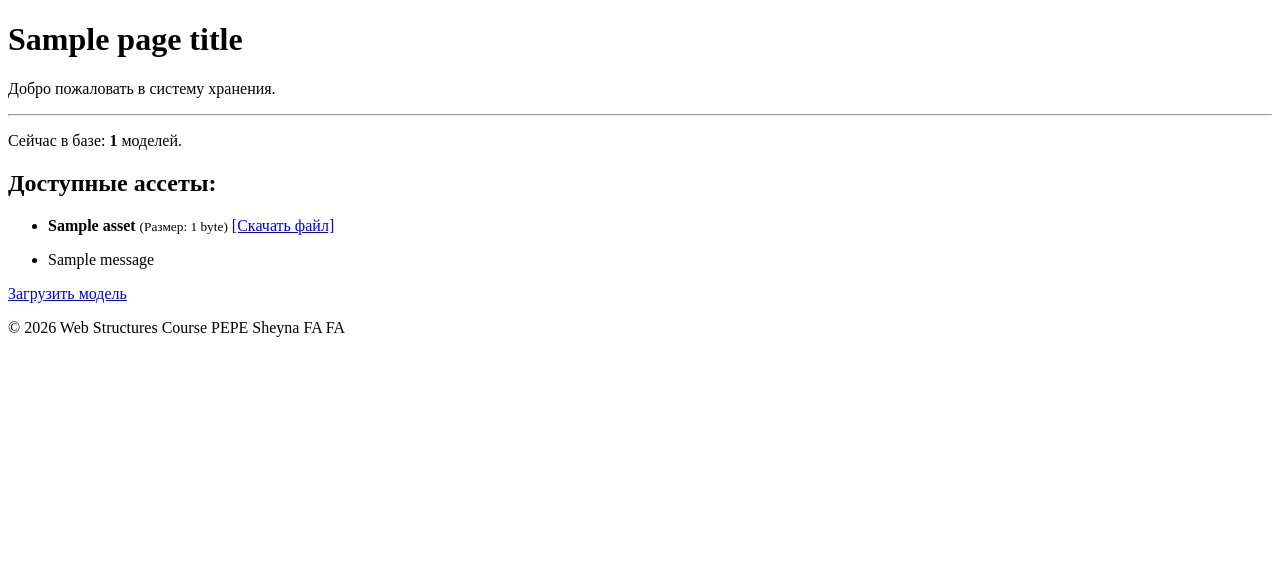
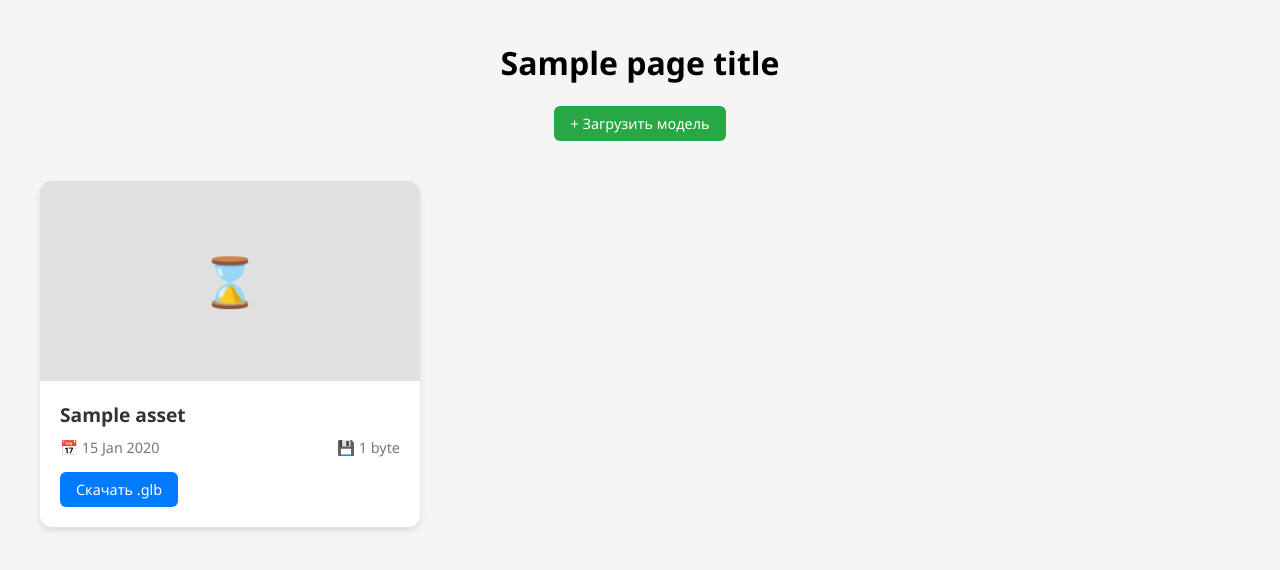
Before and after one commit to LUMERI/WEB-Structure, a Django app: template gallery/templates/gallery/index.html in a window 1280 px wide. Shown: the top 570 px of the page. Run offline with Django 5.2, Linux system fonts and the light colour scheme; the template is opened without the code that fills it: most values are stand-ins (such as "Sample title", 1, 10 or a date in 2020); one stand-in notice (Sample message) is shown.

Commit message:
(Add: pr6) Styles and new View

```diff
--- /dev/null
+++ b/gallery/static/gallery/style.css
@@ -0,0 +1,66 @@
+/* Базовый сброс и шрифт */
+body {
+  font-family: "Segoe UI", Tahoma, Geneva, Verdana, sans-serif;
+  background-color: #f5f5f5;
+  margin: 0;
+  padding: 20px;
+}
+header {
+  margin-bottom: 40px;
+  text-align: center;
+}
+/* --- СЕТКА (GRID) --- */
+.gallery-grid {
+  display: grid;
+  grid-template-columns: repeat(auto-fill, minmax(280px, 1fr));
+  gap: 30px; /* Расстояние между карточками */
+  max-width: 1200px;
+  margin: 0 auto;
+}
+/* --- КАРТОЧКА (CARD) --- */
+.asset-card {
+  background: white;
+  border-radius: 12px;
+  overflow: hidden; /* Чтобы содержимое не вылезало за скругленные углы */
+  box-shadow: 0 4px 6px rgba(0, 0, 0, 0.1); /* Легкая тень */
+  transition: transform 0.2s;
+}
+.asset-card:hover {
+  transform: translateY(-5px); /* При наведении карточка чуть взлетает */
+}
+/* Место для будущего 3D-вьювера или скриншота */
+.card-preview {
+  height: 200px;
+  background-color: #e0e0e0;
+  display: flex;
+  align-items: center;
+  justify-content: center;
+  color: #888;
+  font-size: 3rem;
+}
+.card-info {
+  padding: 20px;
+}
+.card-title {
+  margin: 0 0 10px 0;
+  font-size: 1.2rem;
+  color: #333;
+}
+.card-meta {
+  font-size: 0.9rem;
+  color: #777;
+  margin-bottom: 15px;
+}
+/* Кнопка */
+.btn {
+  display: inline-block;
+  text-decoration: none;
+  background-color: #007bff;
+  color: white;
+  padding: 8px 16px;
+  border-radius: 6px;
+  font-size: 0.9rem;
+}
+.btn:hover {
+  background-color: #0056b3;
+}
--- a/gallery/templates/gallery/index.html
+++ b/gallery/templates/gallery/index.html
@@ -1,52 +1,57 @@
+{% load static %}
 <!doctype html>
 <html lang="ru">
   <head>
     <meta charset="UTF-8" />
     <title>3D Storage</title>
+    <link rel="stylesheet" href="{% static 'gallery/style.css' %}" />
   </head>
   <body>
     <header>
-      <!-- {{ ... }} — это переменная. Мы передадим её из Python -->
       <h1>{{ page_title }}</h1>
+      <!-- Ссылка на загрузку теперь выглядит как кнопка -->
+      <a href="{% url 'upload' %}" class="btn" style="background-color: #28a745"
+        >+ Загрузить модель</a
+      >
     </header>
     <main>
-      <p>Добро пожаловать в систему хранения.</p>
-      <hr />
-      <!-- Проверка условия -->
-      {% if models_count > 0 %}
-      <p>Сейчас в базе: <b>{{ models_count }}</b> моделей.</p>
-      {% else %}
-      <p>База пуста. Загрузите что-нибудь!</p>
-      {% endif %}
+      <!-- Контейнер сетки -->
+      <div class="gallery-grid">
+        {% for asset in assets %}
+        <!-- Карточка -->
+        <div class="asset-card">
+          <div
+            class="card-preview"
+            id="model-container-{{ asset.id }}"
+            data-url="{{ asset.file.url }}"
+          >
+            ⌛
+          </div>
+          <!-- 2. Информация (Нижняя часть) -->
+          <div class="card-info">
+            <h3 class="card-title">{{ asset.title }}</h3>
+
+            <div class="card-meta">
+              <span> 📅 {{ asset.created_at|date:"d M Y" }}</span>
+              <!-- Если есть файл, показываем размер -->
+              {% if asset.file %}
+              <span style="float: right">
+                💾 {{ asset.file.size|filesizeformat }}</span
+              >
+              {% endif %}
+            </div>
+            <!-- Кнопка скачивания -->
+            {% if asset.file %}
+            <a href="{{ asset.file.url }}" class="btn" download>Скачать .glb</a>
+            {% else %}
+            <span style="color: red">Файл потерян</span>
+            {% endif %}
+          </div>
+        </div>
+        {% empty %}
+        <p>База пуста.</p>
+        {% endfor %}
+      </div>
     </main>
-    <main>
-      <h2>Доступные ассеты:</h2>
-      <!-- Цикл for в шаблоне Django -->
-      <ul>
-        {% for asset in assets %}
-        <li>
-          <strong>{{ asset.title }}</strong>
-          <small>(Размер: {{ asset.file_size|filesizeformat }})</small>
-
-          <a href="{{ asset.file.url }}" download>[Скачать файл]</a>
-        </li>
-        {% empty %}
-        <!-- Этот блок сработает, если список assets пустой -->
-        <li>Нет доступных моделей.</li>
-        {% endfor %}
-      </ul>
-
-      {% if messages %}
-      <ul class="messages">
-        {% for message in messages %}
-        <li class="{{ message.tags }}">{{ message }}</li>
-        {% endfor %}
-      </ul>
-      {% endif %}
-    </main>
-    <a href="{% url 'upload' %}">Загрузить модель</a>
-    <footer>
-      <p>&copy; 2026 Web Structures Course PEPE Sheyna FA FA</p>
-    </footer>
   </body>
 </html>
```
